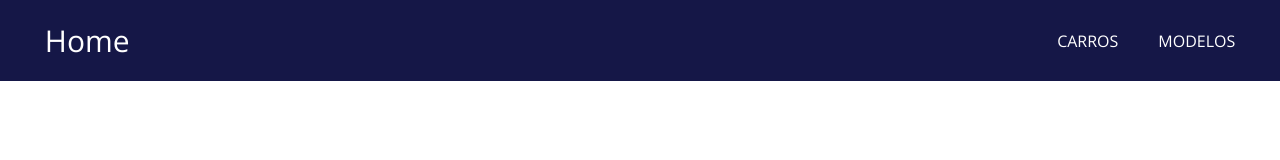
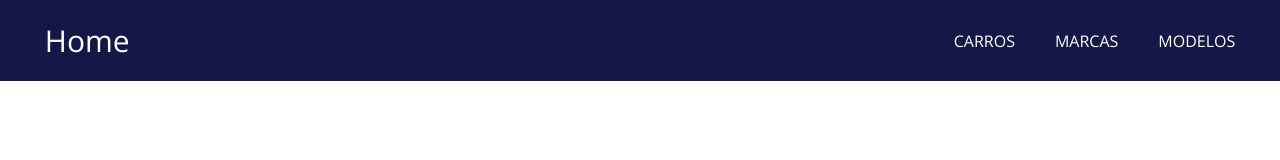
Before and after one commit to Kausinho/cars-js, a Vue app: page / in a window 1280 px wide. Shown: the top 160 px of the page. Built offline with nearby package versions, Linux system fonts and the light colour scheme.

Commit message:
Update HeaderCarros.vue

```diff
--- a/src/components/HeaderCarros.vue
+++ b/src/components/HeaderCarros.vue
@@ -4,11 +4,11 @@
             <router-link to="/"><h2>Home</h2></router-link>
             <ul>
                 <li><router-link to="/carros">Carros</router-link></li>
+                <li><router-link to="/marcas">Marcas</router-link></li>
                 <li><router-link to="/modelos">Modelos</router-link></li>
             </ul>
         </div><!--container-->
   </nav><!--menu-->
-  <router-view />
 </template>
 
 <script>
```
